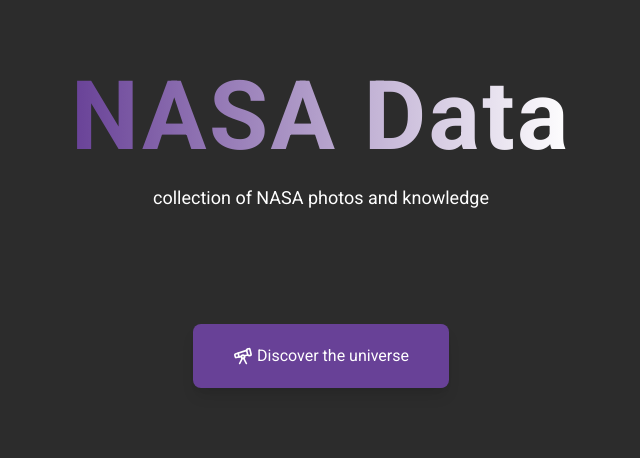
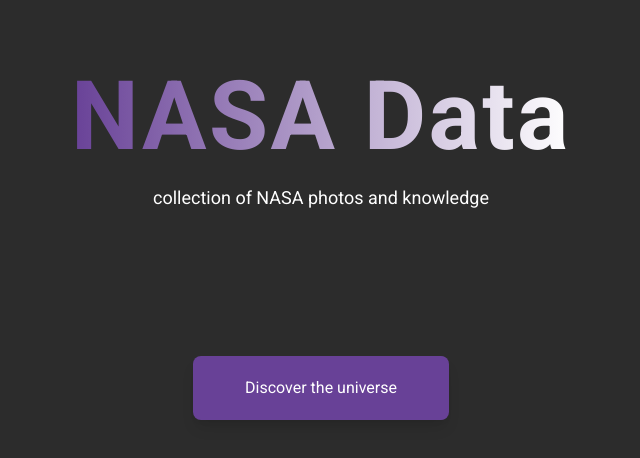
Before and after one commit to TatyanaZakiryanova/nasa-data, a Next.js app: page / in a window 1280 px wide. Shown: the top 458 px of the page, without its empty margins (319-959 px from the left). Built offline with nearby package versions, Linux system fonts and the light colour scheme.

Commit message:
styles changes

```diff
--- a/src/app/dashboard/profile/page.tsx
+++ b/src/app/dashboard/profile/page.tsx
@@ -71,7 +71,7 @@
         <div>
           <div className="mb-8 flex flex-col items-center gap-2">
             <CircleUser size={60} strokeWidth={1} />
-            <h1 className="text-xl">{userData.name}</h1>
+            <h1 className="text-xl font-bold">{userData.name}</h1>
             <h2 className="mb-3 text-sm">{userData.email}</h2>
             <p className="text-xs">Created at: {formatDate(userData.createdAt)} UTC+3</p>
             <p className="text-xs">Last login: {formatDate(userData.lastLogin)} UTC+3</p>
--- a/src/app/page.tsx
+++ b/src/app/page.tsx
@@ -1,4 +1,4 @@
-import { Telescope } from 'lucide-react';
+import { Orbit, Telescope } from 'lucide-react';
 import Link from 'next/link';
 
 export default function Home() {
@@ -12,9 +12,8 @@
       </span>
       <Link
         href="/dashboard"
-        className="text-md md:text-l mt-28 flex w-56 cursor-pointer items-center justify-center gap-1 rounded-lg border-none bg-customButton px-5 py-4 text-white shadow-lg transition-all duration-300 hover:-translate-y-1 hover:bg-customButtonHover sm:w-64 sm:px-7 sm:py-5"
+        className="text-md md:text-l mt-36 flex w-56 cursor-pointer items-center justify-center gap-1 rounded-lg border-none bg-customButton px-5 py-4 text-white shadow-lg transition-all duration-300 hover:-translate-y-1 hover:bg-customButtonHover sm:w-64 sm:px-7 sm:py-5"
       >
-        <Telescope size={20} />
         Discover the universe
       </Link>
     </main>
--- a/src/app/redux/favorites/favoritesSlice.ts
+++ b/src/app/redux/favorites/favoritesSlice.ts
@@ -10,15 +10,15 @@
   name: 'favorites',
   initialState,
   reducers: {
+    setFavorites: (state, action: PayloadAction<FavoritePhoto[]>) => {
+      state.items = action.payload;
+    },
     addToFavorites: (state, action: PayloadAction<FavoritePhoto>) => {
       state.items.push(action.payload);
     },
     removeFromFavorites: (state, action: PayloadAction<string>) => {
       state.items = state.items.filter((item) => item.id !== action.payload);
     },
-    setFavorites: (state, action: PayloadAction<FavoritePhoto[]>) => {
-      state.items = action.payload;
-    },
   },
 });
 
--- a/src/app/shared/navbar.tsx
+++ b/src/app/shared/navbar.tsx
@@ -49,7 +49,7 @@
               }`}
             >
               <Search size={20} />
-              Search
+              Photo search
             </Link>
           </li>
         </ul>
```
